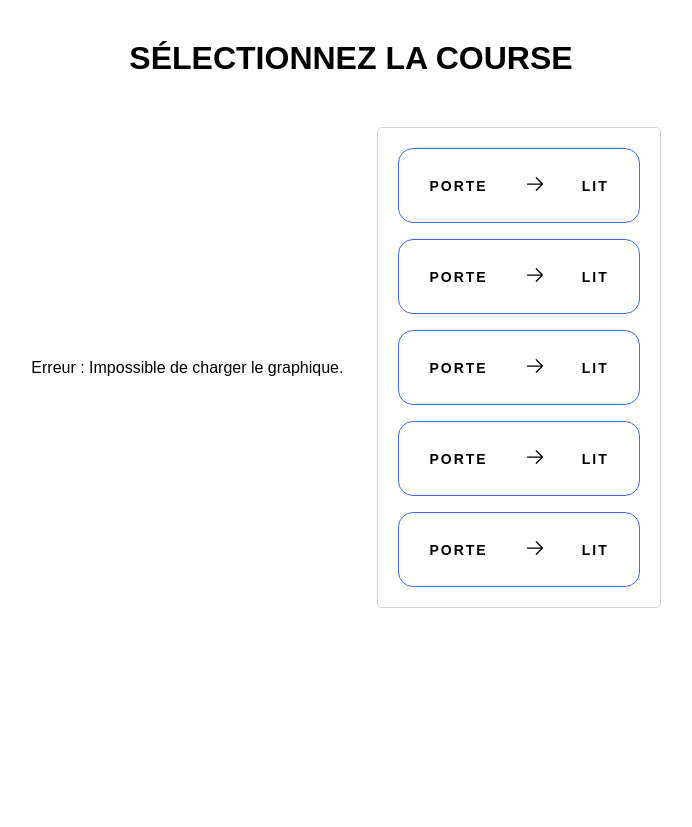
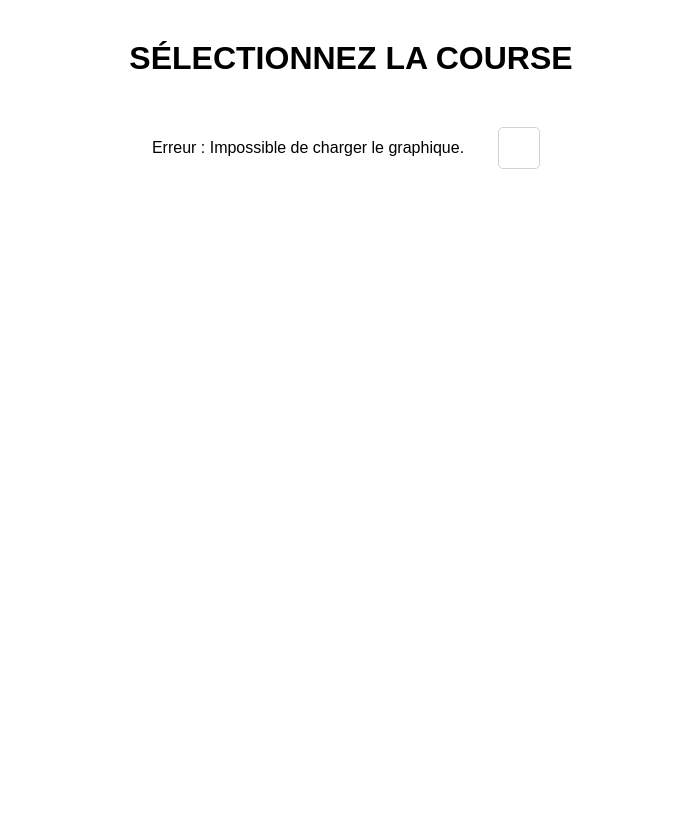
Before and after one commit to Tezay/stoc-kart, a Flask app: page /create_course/1 in a window 1280 px wide. Shown: the top 827 px of the page, without its empty margins (289-981 px from the left). Run offline with Flask 3, Linux system fonts and the light colour scheme; some libraries are stand-ins or nearby versions.

Commit message:
Add course dynamic buttons for create course

```diff
--- a/app/routes.py
+++ b/app/routes.py
@@ -155,12 +155,20 @@ def create_course(map_name):
     # Génération du graphique interactif
     plot_html = visualize_occupancy_data(file_path)
 
-    # Afficher en brute dans la console les données
-    start_point_name_test = "test départ"
-    end_point_name_test = "test arrivée"
-    grid, start_point, end_point = get_map_data(file_path, start_point_name_test, end_point_name_test)
+    # Récupérer les POIs
+    pois = get_poi_map(file_path)
 
-    print(start_point)
-    print(end_point)
+    # Filtrer pour obtenir seulement les points de départ et d'arrivée
+    start_points = [poi for poi in pois if poi['type'] == 'start']
+    end_points = [poi for poi in pois if poi['type'] == 'end']
 
-    return render_template('create_course.html', plot_html=plot_html, map_name=map_name)
+    # Créer toutes les combinaisons possibles
+    routes = []
+    for start in start_points:
+        for end in end_points:
+            routes.append({
+                'start': start['name'],
+                'end': end['name']
+            })
+
+    return render_template('create_course.html', plot_html=plot_html, map_name=map_name, routes=routes)
--- a/app/templates/create_course.html
+++ b/app/templates/create_course.html
@@ -23,27 +23,13 @@
     {% endif %}
 
     <ul>
-        <li>
-            <!-- TODO - DISPLAY A ROUTE FOR EACH START/END POINT -->
-            <button class="effect"><span>porte</span><span><img
-                    src="../static/assets/right-arrow.svg"/></span><span>lit</span></button>
-        </li>
-        <li>
-            <button class="effect"><span>porte</span><span><img
-                    src="../static/assets/right-arrow.svg"/></span><span>lit</span></button>
-        </li>
-        <li>
-            <button class="effect"><span>porte</span><span><img
-                    src="../static/assets/right-arrow.svg"/></span><span>lit</span></button>
-        </li>
-        <li>
-            <button class="effect"><span>porte</span><span><img
-                    src="../static/assets/right-arrow.svg"/></span><span>lit</span></button>
-        </li>
-        <li>
-            <button class="effect"><span>porte</span><span><img
-                    src="../static/assets/right-arrow.svg"/></span><span>lit</span></button>
-        </li>
+        {% for route in routes %}
+        <a href="#">
+            <li class="effect">
+                <p>{{ route.end }}</p>
+            </li>
+        </a>
+        {% endfor %}
     </ul>
 
     <!--
```
